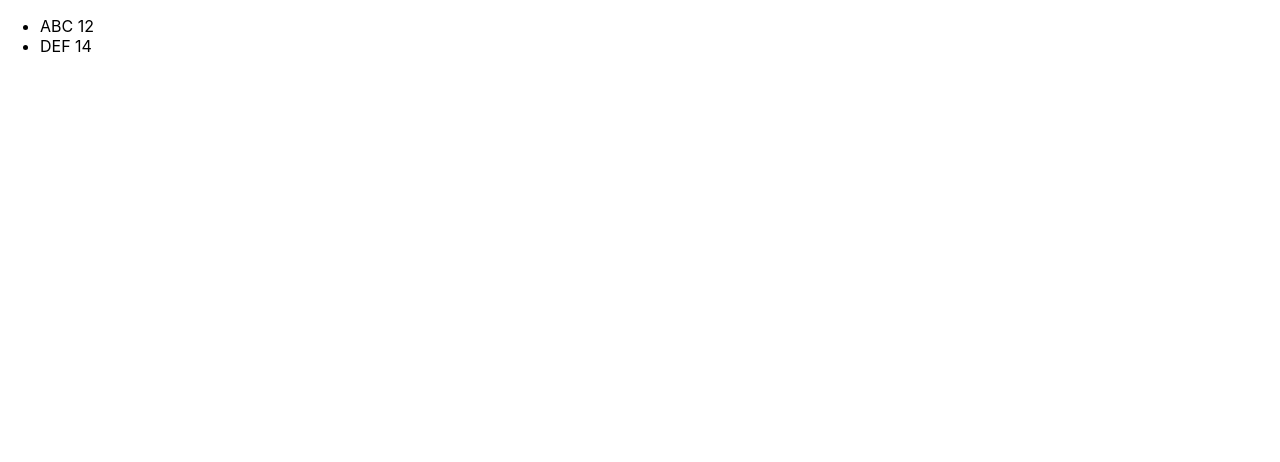
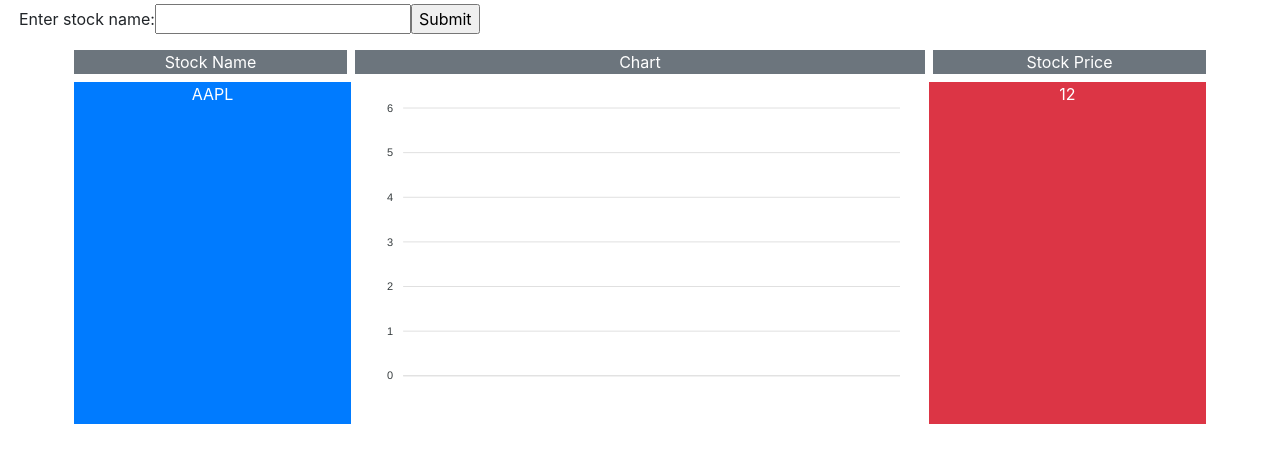
Before and after one commit to vaibhavalreja/StockListApp, a React (Create React App) app: page / in a window 1280 px wide. Shown: the top 462 px of the page. Built offline with nearby package versions, Linux system fonts and the light colour scheme; no server answers.

Commit message:
implemented app

```diff
--- a/package.json
+++ b/package.json
@@ -7,7 +7,10 @@
     "@testing-library/jest-dom": "^5.16.4",
     "@testing-library/react": "^13.1.1",
     "@testing-library/user-event": "^13.5.0",
+    "apexcharts": "^3.35.0",
+    "axios": "^0.26.1",
     "react": "^18.0.0",
+    "react-apexcharts": "^1.4.0",
     "react-dom": "^18.0.0",
     "react-scripts": "5.0.1",
     "web-vitals": "^2.1.4"
--- a/public/index.html
+++ b/public/index.html
@@ -9,35 +9,16 @@
       name="description"
       content="Web site created using create-react-app"
     />
+    <link
+            rel="stylesheet"
+            href="https://maxcdn.bootstrapcdn.com/bootstrap/4.5.2/css/bootstrap.min.css"
+          />
     <link rel="apple-touch-icon" href="%PUBLIC_URL%/logo192.png" />
-    <!--
-      manifest.json provides metadata used when your web app is installed on a
-      user's mobile device or desktop. See https://developers.google.com/web/fundamentals/web-app-manifest/
-    -->
     <link rel="manifest" href="%PUBLIC_URL%/manifest.json" />
-    <!--
-      Notice the use of %PUBLIC_URL% in the tags above.
-      It will be replaced with the URL of the `public` folder during the build.
-      Only files inside the `public` folder can be referenced from the HTML.
-
-      Unlike "/favicon.ico" or "favicon.ico", "%PUBLIC_URL%/favicon.ico" will
-      work correctly both with client-side routing and a non-root public URL.
-      Learn how to configure a non-root public URL by running `npm run build`.
-    -->
     <title>React App</title>
   </head>
   <body>
     <noscript>You need to enable JavaScript to run this app.</noscript>
     <div id="root"></div>
-    <!--
-      This HTML file is a template.
-      If you open it directly in the browser, you will see an empty page.
-
-      You can add webfonts, meta tags, or analytics to this file.
-      The build step will place the bundled scripts into the <body> tag.
-
-      To begin the development, run `npm start` or `yarn start`.
-      To create a production bundle, use `npm run build` or `yarn build`.
-    -->
   </body>
 </html>
--- a/src/App.js
+++ b/src/App.js
@@ -1,9 +1,75 @@
-import logo from './logo.svg';
 import './App.css';
 import StockList from './components/StockList';
+import InputForm from './components/InputForm';
+import { useState, useEffect } from 'react';
+import { getLastQuote } from './Utils/finnApiHelper';
+
+const ws = new WebSocket('wss://ws.finnhub.io?token=c9hoovqad3idasnd6vfg');
+
 function App() {
+  const [stockList, setStockList] = useState({ 'AAPL': { name: 'AAPL', p: '12', change: -1 } });
+  const [ stockSymboList, setStockSymbolList ] = useState([])
+
+  useEffect(() => {
+    ws.onopen = (_e) => {
+      console.log('onopen');
+      // ws.send(JSON.stringify({ type: 'subscribe', symbol: 'AAPL' }))
+      //ws.send(JSON.stringify({type:'subscribe', symbol: 'AAPL'}))
+    }
+    ws.onclose = _e =>
+      console.log('onclose');
+    ws.onerror = _e =>
+      console.log('onerror');
+    ws.onmessage = e => {
+      var data = JSON.parse(e.data)
+      if (data["type"] === 'trade') {
+        //console.log(data);
+        data.data.forEach(element => {
+          if(element["s"] in stockList){
+            var curStock = stockList[element["s"]]
+            var pp =  curStock.p
+            curStock.p = element["p"]
+            curStock.change = curStock.p - pp
+          }else{
+            stockList[element["s"]] = {
+              name: element["s"],
+              p : element["p"],
+              change: 1
+            }
+          }
+        });
+
+        setStockList({...stockList})
+      }else{
+        console.log("not a trade message")
+      }
+    };
+  }, []);
+  ;
+
+  function onSubmmitHandler(stockName) {
+    getLastQuote(stockName, (data) => {
+      console.log(data)
+      stockList[`${stockName}`] = {
+        name: stockName,
+        p: data["c"],
+        change: data["d"]
+      }
+      //console.log({...stockList})
+      console.log("--------stocklist in submit-------------------")
+      console.log(stockList)
+      console.log("---------------------------")
+      setStockList({...stockList})
+      ws.send(JSON.stringify({ type: 'subscribe', symbol: stockName }))
+    },
+    (error) => console.log(error))
+  }
+
   return (
-    <StockList stocks={[{'id': 1, 'name': 'ABC', 'price': '12'},{'id': 2, 'name': 'DEF', 'price': '14'}]} />
+    <>
+      <InputForm onSubmmitHandler={onSubmmitHandler} />
+      <StockList stocks={stockList} />
+    </>
   );
 }
 
--- /dev/null
+++ b/src/Utils/finnApiHelper.js
@@ -0,0 +1,58 @@
+import axios from "axios";
+
+const apiKey = 'c9hoovqad3idasnd6vfg';
+const httpBaseURL = 'https://finnhub.io/api/v1'
+
+export const RESPONSE_SYMBOLS = {
+    TIME_STAMP: "t",
+    OPEN: "o",
+    HIGH: "h",
+    LOW: "l",
+    CLOSE: "c",
+    CURRENT_PRICE: "c",
+    CHANGE: "d",
+    SYMBOL: "s"
+}
+
+export function searchSymbols(stockName, onSuccess, onError) {
+    axios.get(`${httpBaseURL}/search?q=${stockName}&token=${apiKey}`)
+        .then(response => onSuccess(response.data))
+        .catch(error => onError(error));
+}
+
+export function isMarketOpen() {
+    var edtTime = new Date((new Date()).toLocaleString('en-US', { timeZone: 'America/New_York' }));
+    if ((edtTime.getHours() < 9 || (edtTime.getHours() === 9 && edtTime.getMinutes() < 30))
+        || (edtTime.getHours() >= 16)) {
+        return false;
+    }
+    return true;
+}
+
+export function getMarketStartEndUnixTime() {
+    var d = new Date();
+    var offset = -1 * (d.getTimezoneOffset() - 240) * 60 * 1000;
+
+    var edtTime = new Date(d.toLocaleString('en-US', { timeZone: 'America/New_York' }))
+    if (edtTime.getHours() < 9 || (edtTime.getHours() === 9 && edtTime.getMinutes() < 30)) {
+        edtTime.setDate(edtTime.getDate() - 1);
+    }
+
+    var startTime = Math.floor(((new Date(edtTime.getFullYear(), edtTime.getMonth(), edtTime.getDate(), 9, 30)).getTime() + offset) / 1000)
+    var endTime = Math.floor(((new Date(edtTime.getFullYear(), edtTime.getMonth(), edtTime.getDate(), 16, 0)).getTime() + offset) / 1000)
+
+    return [startTime, endTime]
+}
+
+export function getStockCandles(stockSymbol, onSuccess, onError) {
+    const [startTime, endTime] = getMarketStartEndUnixTime()
+    axios.get(`${httpBaseURL}/stock/candle?symbol=${stockSymbol}&resolution=5&from=${startTime}&to=${endTime}&token=${apiKey}`)
+        .then(response => onSuccess(response.data))
+        .catch(error => onError(error))
+}
+
+export function getLastQuote(stockSymbol, onSuccess, onError) {
+    axios.get(`${httpBaseURL}/quote?symbol=${stockSymbol}&token=${apiKey}`)
+        .then(response => onSuccess(response.data))
+        .catch(error => onError(error))
+}
--- /dev/null
+++ b/src/components/InputForm.js
@@ -0,0 +1,26 @@
+import React, { useState } from "react";
+
+function InputForm({ onSubmmitHandler }) {
+    const [stockName, setStockName] = useState("");
+
+    return (
+        <div className="container m-1">
+            <form onSubmit={(e) => {
+                e.preventDefault();
+                setStockName('');
+                onSubmmitHandler(stockName);
+            }}>
+                <label>Enter stock name:
+                    <input
+                        type="text"
+                        value={stockName}
+                        onChange={(e) => setStockName(e.target.value)}
+                    />
+                </label>
+                <input type="submit" />
+            </form>
+        </div>
+    );
+}
+
+export default InputForm;
--- a/src/components/Stock.js
+++ b/src/components/Stock.js
@@ -1,10 +1,62 @@
-import React from "react";
+import React, { useEffect, useState } from "react";
+import Chart from 'react-apexcharts';
+import { RESPONSE_SYMBOLS, getStockCandles, isMarketOpen, getMarketStartEndUnixTime } from '../Utils/finnApiHelper';
 
 
-function Stock({id, name, price}){
-    return ( <li key={id}>
-        {name} {price}
-    </li>);
+function Stock({ id, name, price, change }) {
+    const [chartData, setChartData] = useState([])
+
+    function processChartData(stockCandleData) {
+        var len = stockCandleData[RESPONSE_SYMBOLS.CLOSE].length;
+        var transformedData = []
+        for (let i = 0; i < len; i++) {
+            var temp = [stockCandleData[RESPONSE_SYMBOLS.TIME_STAMP][i],
+            stockCandleData[RESPONSE_SYMBOLS.OPEN][i],
+            stockCandleData[RESPONSE_SYMBOLS.HIGH][i],
+            stockCandleData[RESPONSE_SYMBOLS.LOW][i],
+            stockCandleData[RESPONSE_SYMBOLS.CLOSE][i]]
+            transformedData.push(temp)
+        }
+        if (isMarketOpen()) {
+            const [_s, endTime] = getMarketStartEndUnixTime()
+            transformedData.push([endTime, '', '', '', ''])
+        }
+        return transformedData
+    }
+
+    function fetchStockCandles() {
+        getStockCandles(id, (stockCandleData) => {
+            var convertedData = processChartData(stockCandleData);
+            console.log(convertedData)
+            setChartData(convertedData);
+        },
+            (error) => console.log(error))
+        setTimeout(fetchStockCandles, 5000);
+    }
+
+    useEffect(() => {
+        fetchStockCandles()
+    }, []);
+
+    return (
+        <div className="row" key={id}>
+            <div className="col bg-primary m-1 text-center text-white">
+                {name}
+            </div>
+            <div className="col-6">
+                <Chart
+                    options={{}}
+                    type="candlestick"
+                    series={[{
+                        data: chartData
+                    }]}
+                />
+            </div>
+            <div className={"col " + (change >= 0 ? 'bg-success' : 'bg-danger') + " m-1 text-center text-white"}>
+                {price}
+            </div>
+
+        </div>);
 }
 
 export default Stock;
--- a/src/components/StockList.js
+++ b/src/components/StockList.js
@@ -1,13 +1,29 @@
 import React from "react";
 import Stock from './Stock.js';
 
-function StockList({stocks}) {
+function StockList({ stocks }) {
 
-    const stocksList = stocks.map(stock => (<Stock {...stock} />));
+    const stocksList = []
+    Object.entries(stocks).forEach(([stockSymbol, stockData]) => {
+        stocksList.push((<Stock id={stockSymbol} name={stockSymbol} price={stockData["p"]} change={stockData.change} />))
+        console.log(stockData, stockSymbol)
+    });
+
     return (
-        <ul>
+        <div className="container">
+            <div className="row">
+                <div className="col bg-secondary m-1 text-center text-white">
+                    Stock Name
+                </div>
+                <div className="col-6 bg-secondary m-1 text-center text-white">
+                    Chart
+                </div>
+                <div className="col bg-secondary m-1 text-center text-white">
+                    Stock Price
+                </div>
+            </div>
             {stocksList}
-        </ul>
+        </div>
     );
 }
 
```
Also changed, not shown: 1 other file (tests, documents, lock files or other folders).
